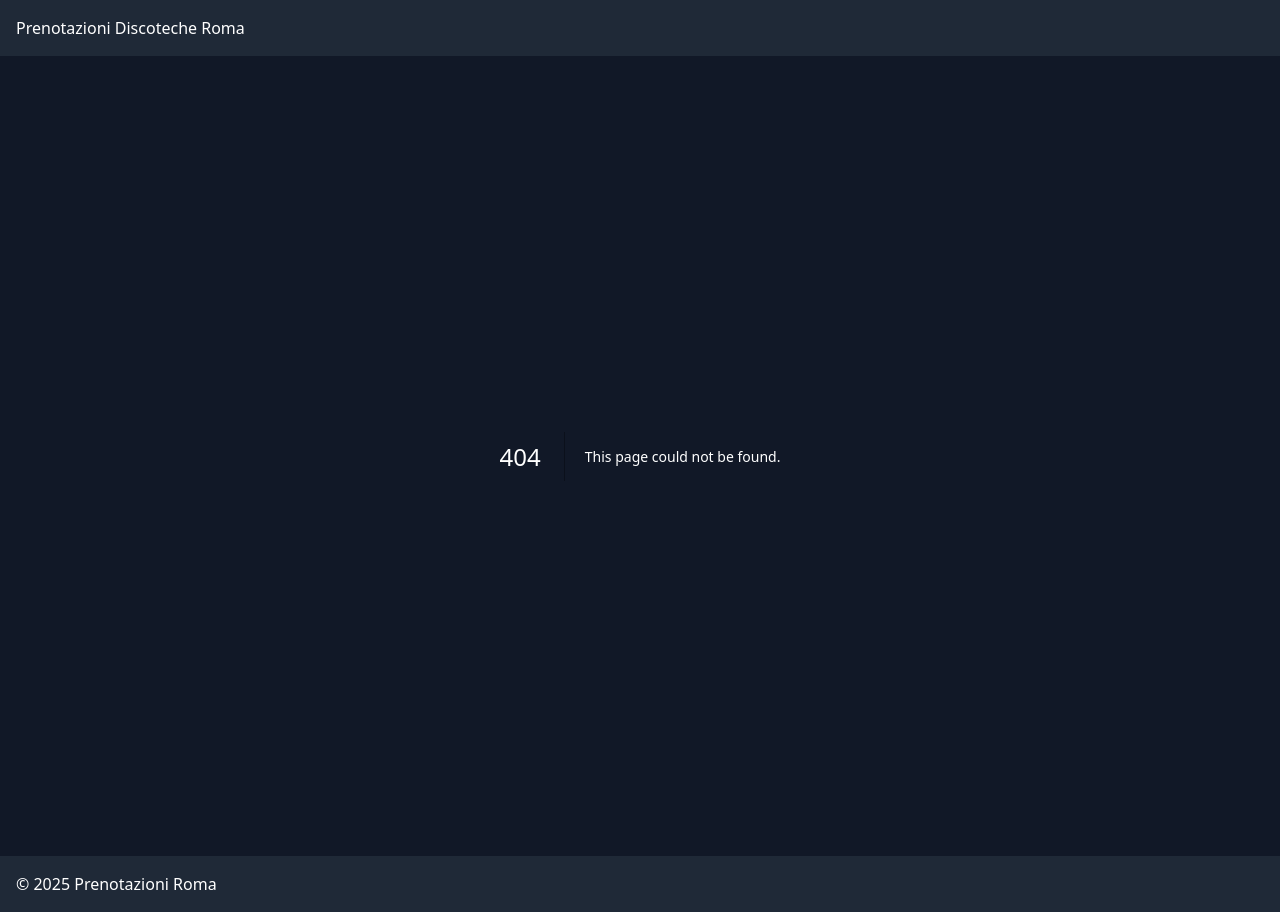
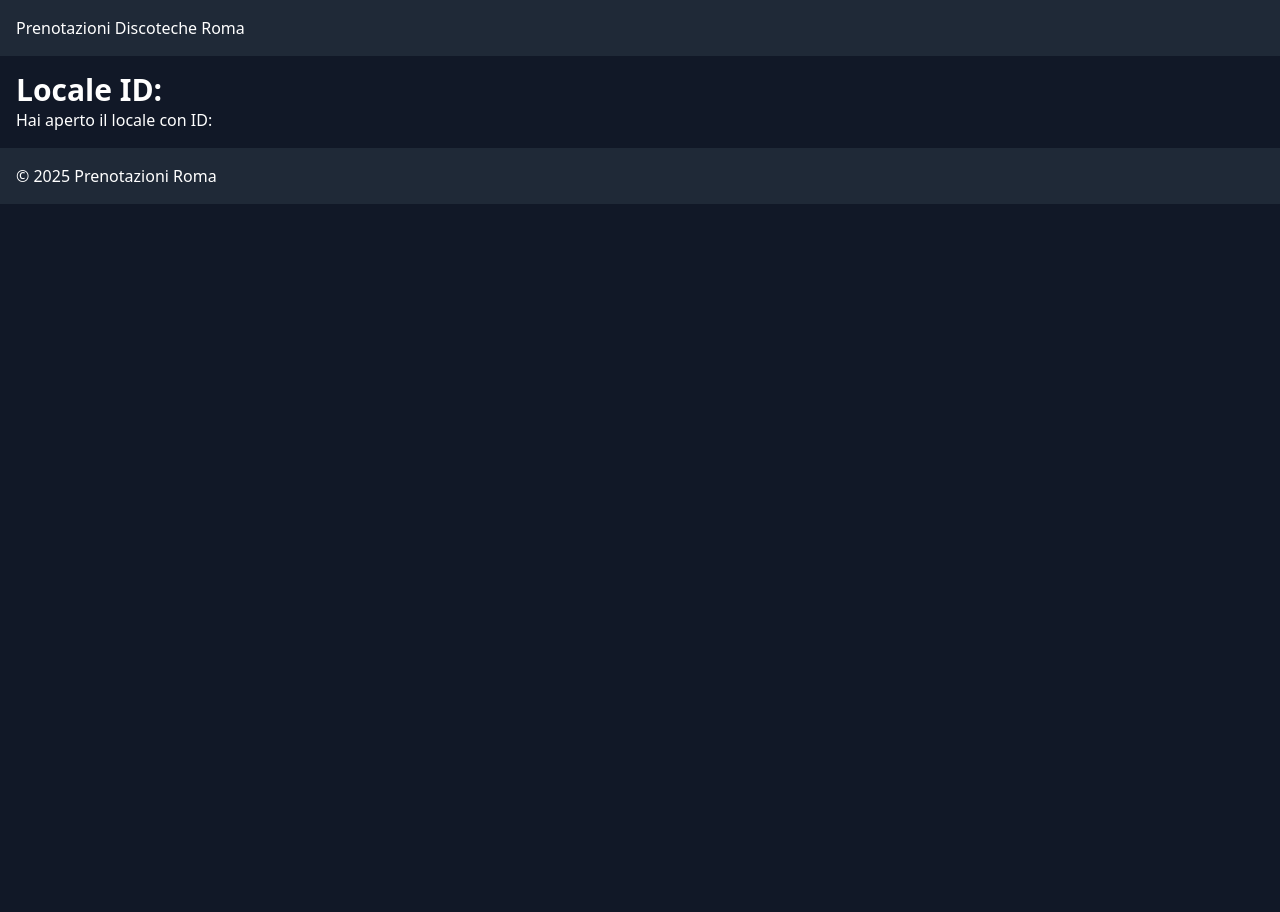
Before and after one commit to jacodore/booking-app-2, a Next.js app: page /locale in a window 1280 px wide. Before the commit this address had no page. After the commit the page ends 800 px from the top, so only its background shows below. Built offline with nearby package versions, Linux system fonts and the light colour scheme.

Commit message:
Cambio locale dinamico con query params

```diff
--- a/app/locale/[id]/page.js
+++ /dev/null
@@ -1,14 +0,0 @@
-"use client";
-
-import { useParams } from 'next/navigation';
-
-export default function Locale() {
-  const { id } = useParams();
-
-  return (
-    <div className="p-4 text-white">
-      <h1 className="text-3xl font-bold">Locale {id}</h1>
-      <p>Pagina dinamica per il locale con ID: {id}</p>
-    </div>
-  );
-}
--- /dev/null
+++ b/app/locale/page.js
@@ -0,0 +1,15 @@
+"use client";
+
+import { useSearchParams } from 'next/navigation';
+
+export default function Locale() {
+  const searchParams = useSearchParams();
+  const id = searchParams.get('id');
+
+  return (
+    <div className="p-4 text-white">
+      <h1 className="text-3xl font-bold">Locale ID: {id}</h1>
+      <p>Hai aperto il locale con ID: {id}</p>
+    </div>
+  );
+}
```
